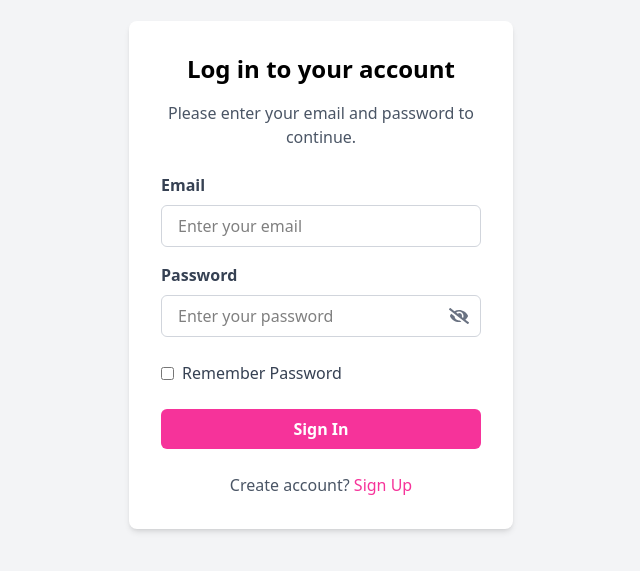
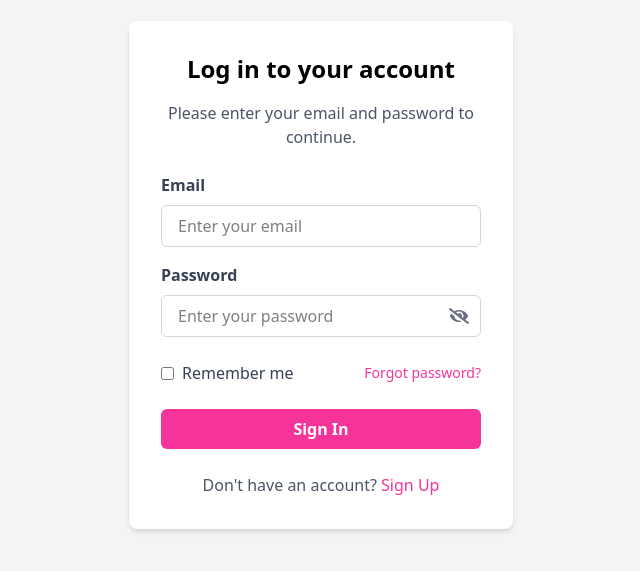
Before and after one commit to Nahidul-Islam-Siam/redux-authentication, a React (Vite) app: page /login in a window 1280 px wide. Shown: the part 125-696 px from the top of the page, without its empty margins (319-959 px from the left). Built offline with nearby package versions, Linux system fonts and the light colour scheme.

Commit message:
add forgot password link to login form; update router to include forgot password route; create verification form component

```diff
--- a/src/components/LoginForm.jsx
+++ b/src/components/LoginForm.jsx
@@ -1,4 +1,4 @@
-import  { useState } from 'react';
+import { useState } from 'react';
 import { FaEye, FaEyeSlash } from 'react-icons/fa';
 
 const LoginForm = () => {
@@ -55,6 +55,7 @@ const LoginForm = () => {
                 type="button"
                 onClick={togglePasswordVisibility}
                 className="absolute inset-y-0 right-0 px-3 flex items-center"
+                aria-label={showPassword ? "Hide password" : "Show password"}
               >
                 {showPassword ? (
                   <FaEye className="h-5 w-5 text-gray-500" />
@@ -65,15 +66,23 @@ const LoginForm = () => {
             </div>
           </div>
 
-          <div className="mb-6 flex items-center">
+          <div className="flex justify-between items-center mb-6">
+            <div className="flex items-center">
               <input
                 type="checkbox"
                 id="rememberMe"
                 className="mr-2"
                 checked={rememberMe}
                 onChange={(e) => setRememberMe(e.target.checked)}
+                aria-label="Remember me"
               />
-            <label htmlFor="rememberMe" className="text-gray-700">Remember Password</label>
+              <label htmlFor="rememberMe" className="text-gray-700">Remember me</label>
+            </div>
+            <div className="flex items-center">
+              <a href="/forgot-password" className="text-pink-500 hover:underline text-sm">
+                Forgot password?
+              </a>
+            </div>
           </div>
 
           <div className="mb-6">
@@ -87,7 +96,7 @@ const LoginForm = () => {
 
           <div className="text-center">
             <p className="text-gray-600">
-              Create account? <a href="/" className="text-pink-500 hover:underline">Sign Up</a>
+              Don&apos;t have an account? <a href="/" className="text-pink-500 hover:underline">Sign Up</a>
             </p>
           </div>
         </form>
--- a/src/route/router.jsx
+++ b/src/route/router.jsx
@@ -2,6 +2,7 @@ import { createBrowserRouter } from "react-router-dom";
 import App from "../App";
 import SignupForm from "../components/SignUp";
 import LoginForm from "../components/LoginForm";
+import ForgotPasswordForm from "../components/ForgotPasswordForm";
 
 const router = createBrowserRouter([
   {
@@ -16,6 +17,10 @@ const router = createBrowserRouter([
    path:"login" ,
         element: <LoginForm />,
       },
+      {
+        path:"forgot-password" ,
+             element: <ForgotPasswordForm />,
+           },
     ],
   },
 ]);
```
Also changed, not shown: src/components/VerificationForm.jsx (added). Lines whose indentation alone changed are shown as unchanged.
